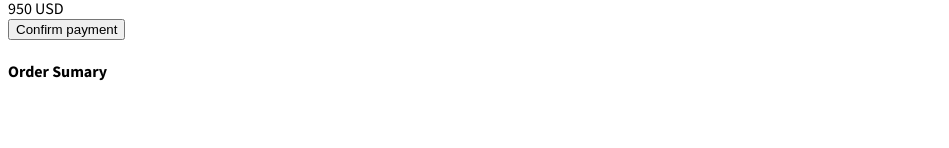
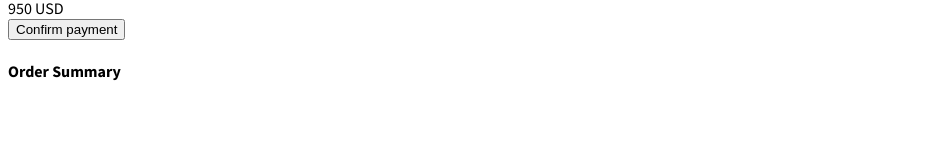
Before and after one commit to Light-it-labs/tailwind-vue-checkout-form, a Vue app: page / in a window 1280 px wide. Shown: the part 442-590 px from the top of the page, without its empty margins (0-949 px from the left). Built offline with nearby package versions, Linux system fonts and the light colour scheme; the HTML template or start-up script is replaced by a standard one.

Commit message:
Bufix on Summary name

```diff
--- a/src/components/Sumary.vue
+++ b/src/components/Summary.vue
@@ -1,6 +1,6 @@
 <template>
  <div class="col-span-1 lg:col-span-4 order-first lg:order-last">
-  <h4 class="text-3xl text-gray-700 mb-5">Order Sumary</h4>
+  <h4 class="text-3xl text-gray-700 mb-5">Order Summary</h4>
   <div class="p-10 rounded-md shadow-md bg-white">
    <item :key="i" v-for="(item, i) in items" :item="item"  />
   </div>
@@ -10,7 +10,7 @@
 <script>
 import Item from "./Item";
 export default {
-  name: "Sumary",
+  name: "Summary",
   props: {
     items: Array
   },
--- a/src/pages/CheckoutPage.vue
+++ b/src/pages/CheckoutPage.vue
@@ -1,21 +1,21 @@
 <template>
   <div :class="isCard ? '' : 'lg:h-screen'" class="container mx-auto p-6 grid grid-cols-1 row-gap-12 lg:grid-cols-10 lg:col-gap-10 lg:pt-12">
-    <Payment @handle-card="handleCard" @change-parent="handleAlert" :total="total"></Payment>
-    <Sumary :items="items"></Sumary>
+    <Payment @handle-card="handleCard" @change-parent="handleAlert" :total="total"/>
+    <Summary :items="items"/>
     <Alert :visible="alertVisible" position="top-right" color="success" title="Success" description="Your payment has been successfully processed." />
   </div>
 </template>
 
 <script>
 import Payment from "../components/Payment";
-import Sumary from "../components/Sumary";
+import Summary from "../components/Summary";
 import Alert from "../components/Alert";
 
 export default {
   name: "CheckoutPage",
   components: {
     Payment,
-    Sumary,
+    Summary,
     Alert
   },
   data() {
```
